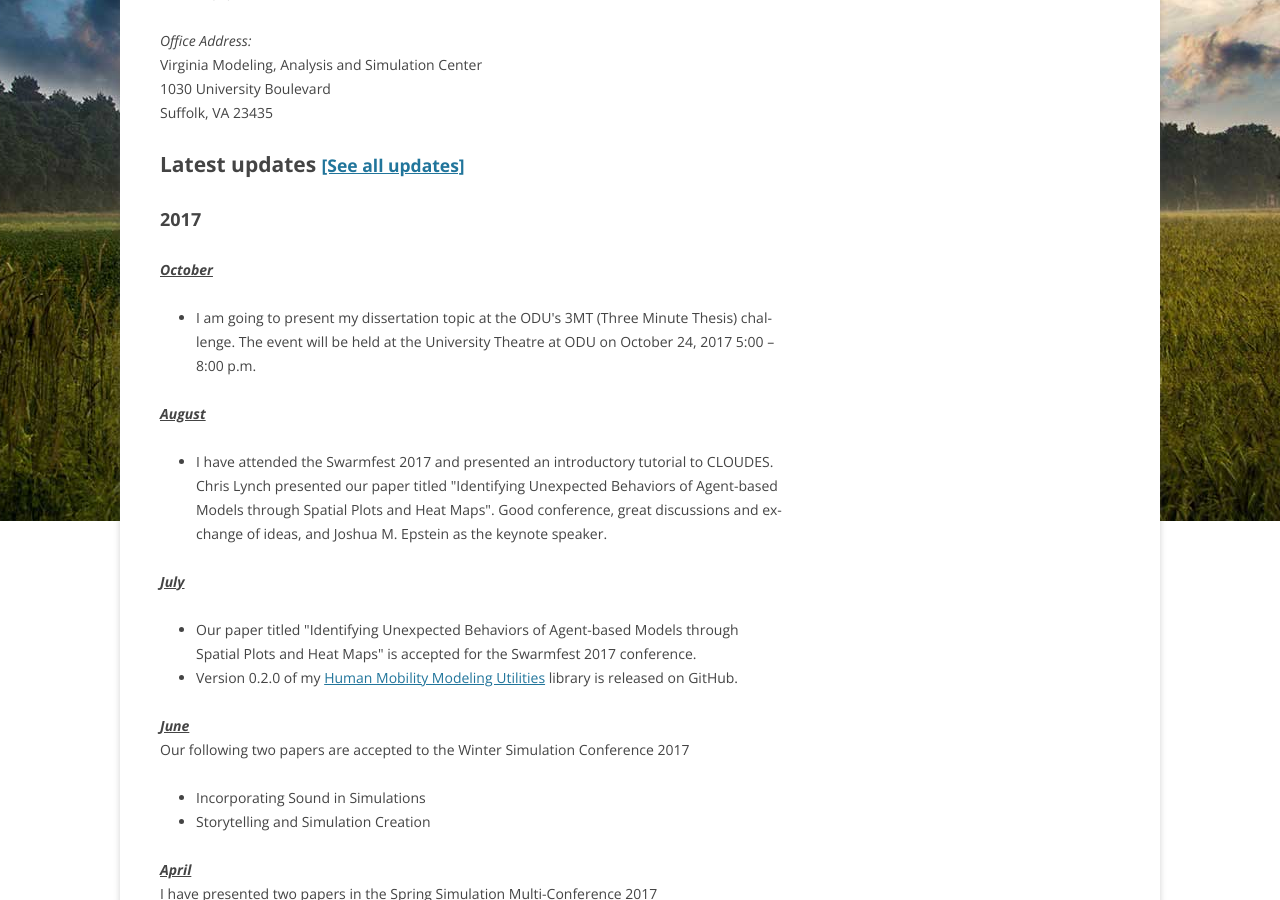
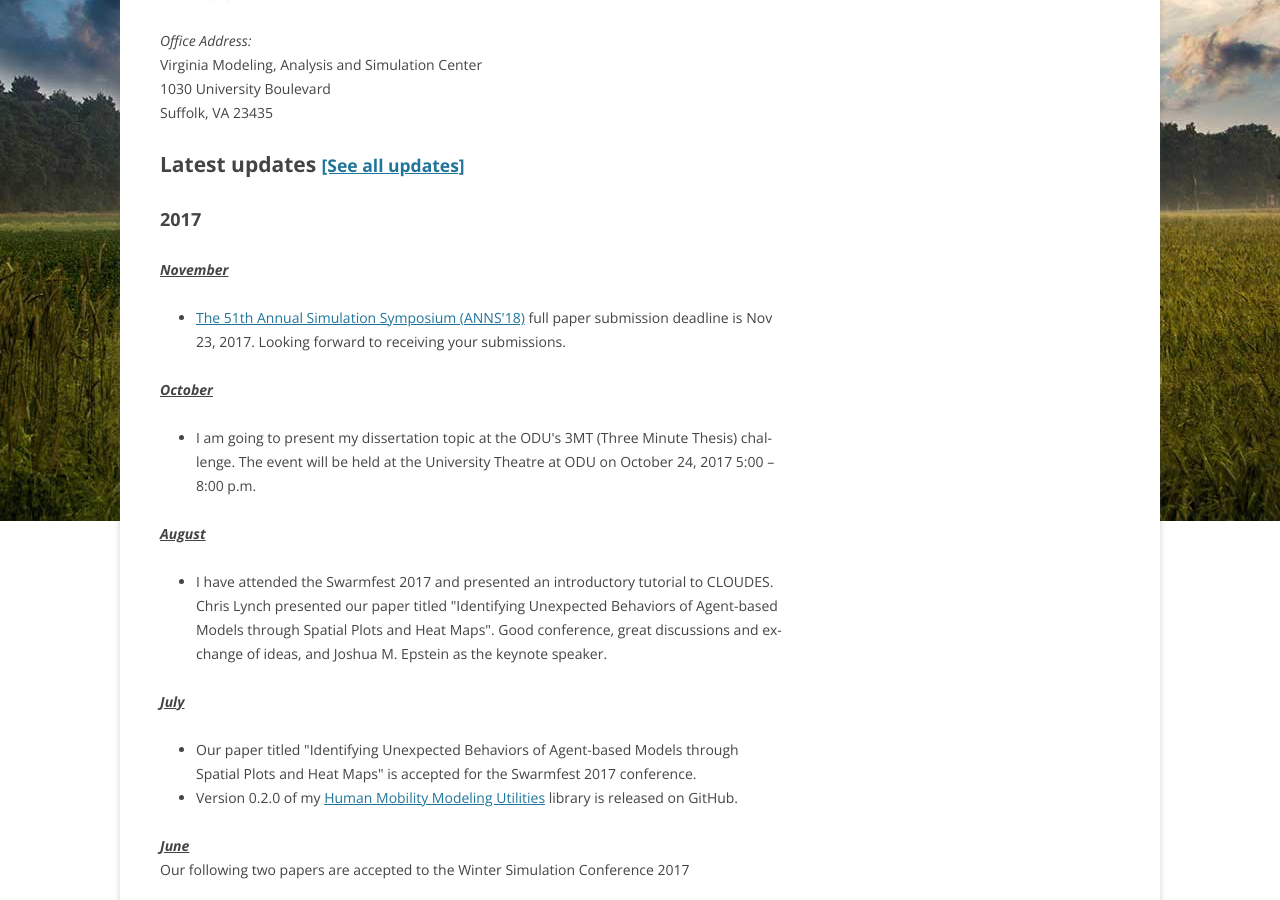
Before and after one commit to hamdikavak/hamdikavak.github.io, a Jekyll site: the page built from index.html, in a window 1280 px wide and 900 px high, scrolled down 497 px. Built offline with Jekyll 4.4.1, drawn with Linux system fonts in a browser that asks for light colours; nearby versions of some CDN libraries; library files that are not in the unit come from our copies.

Commit message:
Update updates.html

```diff
--- a/_includes/updates.html
+++ b/_includes/updates.html
@@ -1,5 +1,12 @@
 <h2>2017</h2>
-
+<p>
+	<strong><em><u>November</u></em></strong>
+  	<ul>
+	    <li>
+	    	<a href="http://scs.org/wp-content/uploads/2017/09/ANSS_CFP_Springsim18v2.pdf">The 51th Annual Simulation Symposium (ANNS'18)</a> full paper submission deadline is Nov 23, 2017. Looking forward to receiving your submissions.
+	    </li>
+	</ul>
+</p>
 <p>
 	<strong><em><u>October</u></em></strong>
   	<ul>
```
